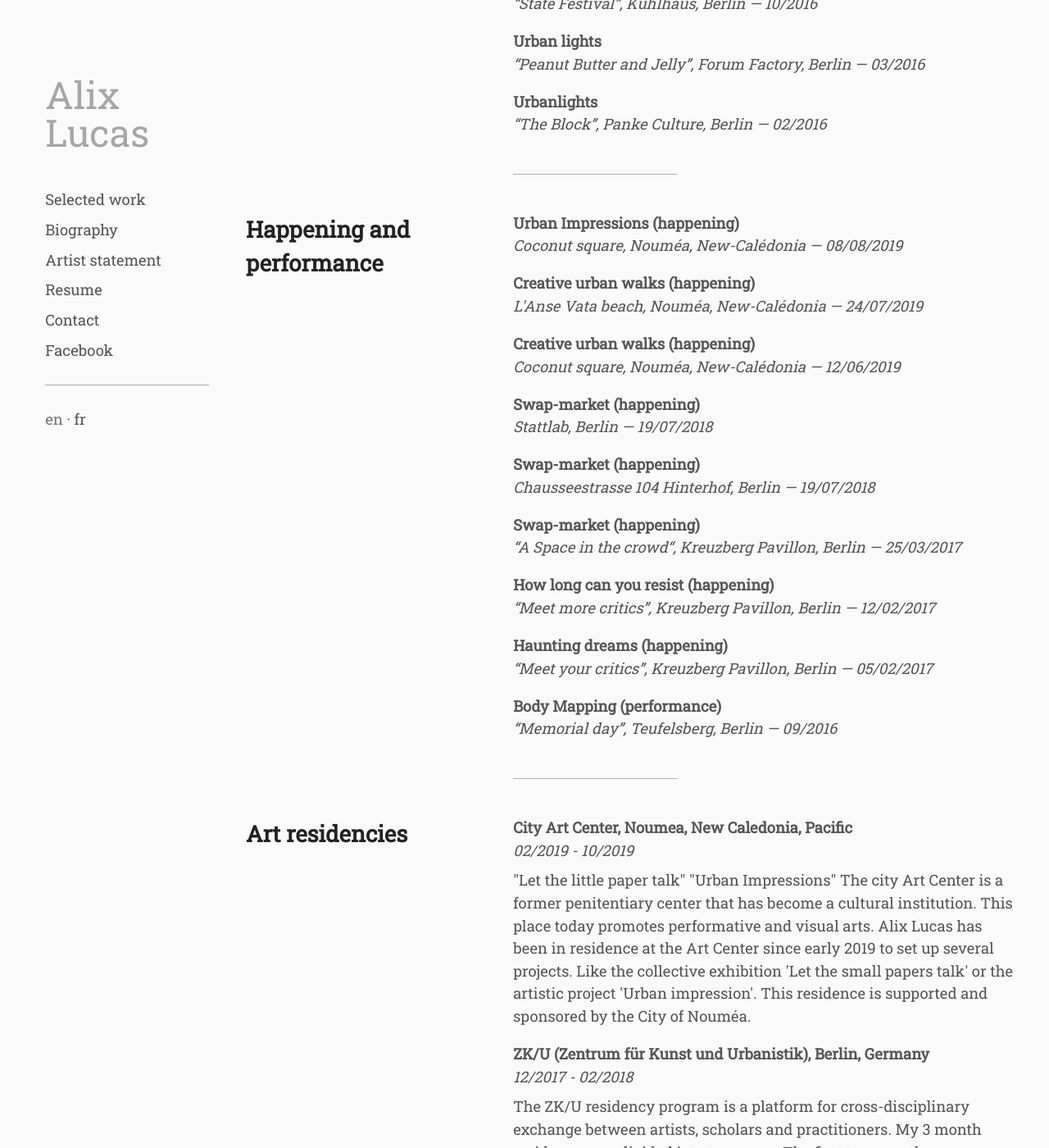
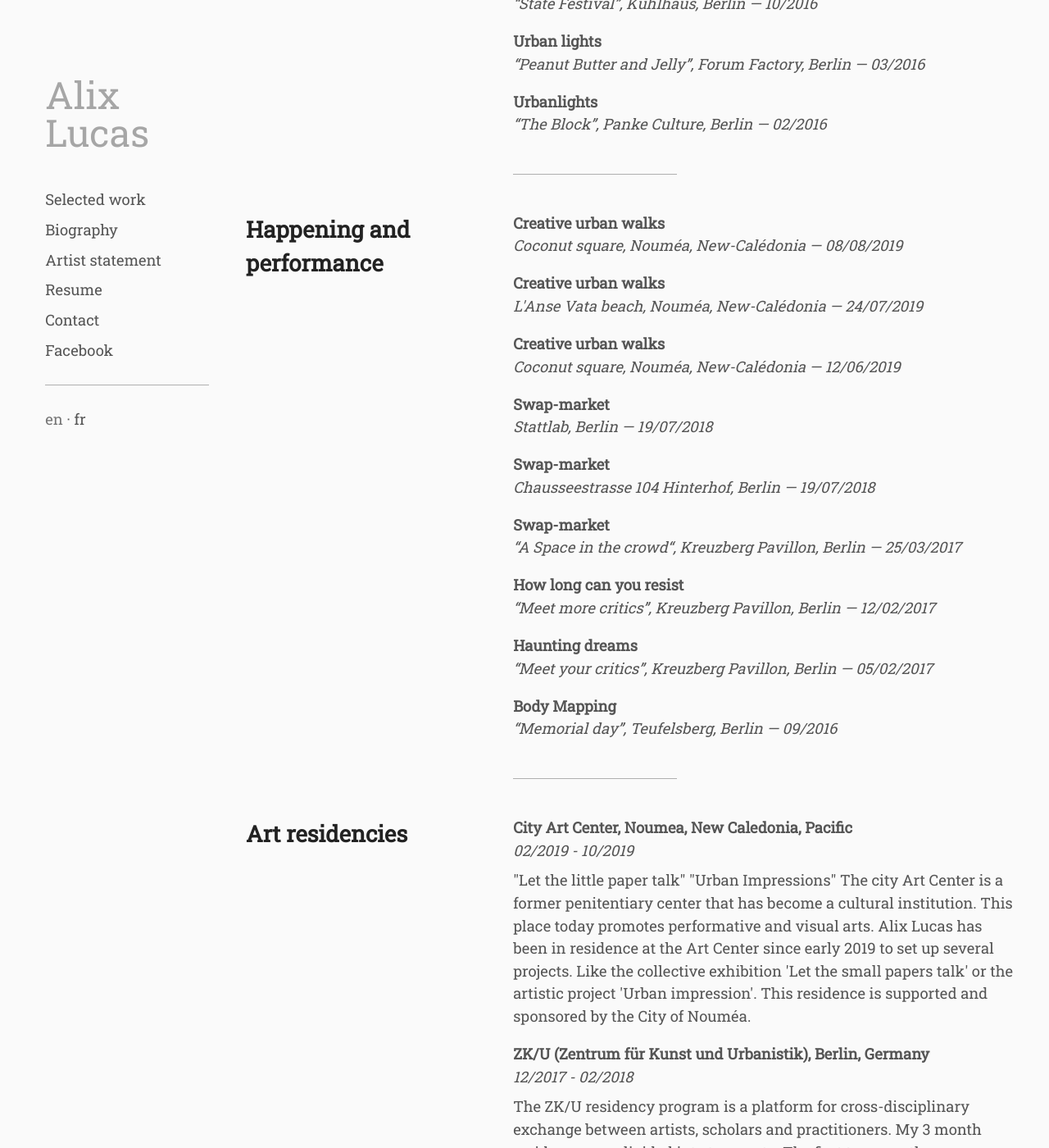
Before and after one commit to whyalix/alixlucas, a Jekyll site: the page built from pages/en/resume.html, in a window 1280 px wide and 1400 px high, scrolled down 1115 px. Shown: the whole window at 82% size. Built offline with Jekyll 4.4.1, drawn with Linux system fonts in a browser that asks for light colours.

Commit message:
Update happenings.yml

```diff
--- a/_data/en/happenings.yml
+++ b/_data/en/happenings.yml
@@ -1,26 +1,26 @@
-- primary: "Urban Impressions (happening)"
+- primary: "Creative urban walks"
   secondary: Coconut square, Nouméa, New-Calédonia — 08/08/2019
 
-- primary: "Creative urban walks (happening)"
+- primary: "Creative urban walks"
   secondary: L'Anse Vata beach, Nouméa, New-Calédonia — 24/07/2019
 
-- primary: "Creative urban walks (happening)"
+- primary: "Creative urban walks"
   secondary: Coconut square, Nouméa, New-Calédonia — 12/06/2019
 
-- primary: Swap-market (happening)
+- primary: "Swap-market"
   secondary: Stattlab, Berlin — 19/07/2018
 
-- primary: Swap-market (happening)
+- primary: "Swap-market"
   secondary: Chausseestrasse 104 Hinterhof, Berlin — 19/07/2018
 
-- primary: Swap-market (happening)
+- primary: "Swap-market"
   secondary: “A Space in the crowd“, Kreuzberg Pavillon, Berlin — 25/03/2017
 
-- primary: How long can you resist (happening)
+- primary: "How long can you resist"
   secondary: “Meet more critics”, Kreuzberg Pavillon, Berlin — 12/02/2017
 
-- primary: "Haunting dreams (happening)"
+- primary: "Haunting dreams"
   secondary: “Meet your critics”, Kreuzberg Pavillon, Berlin — 05/02/2017
 
-- primary: Body Mapping (performance)
+- primary: "Body Mapping"
   secondary: “Memorial day”, Teufelsberg, Berlin — 09/2016
```
